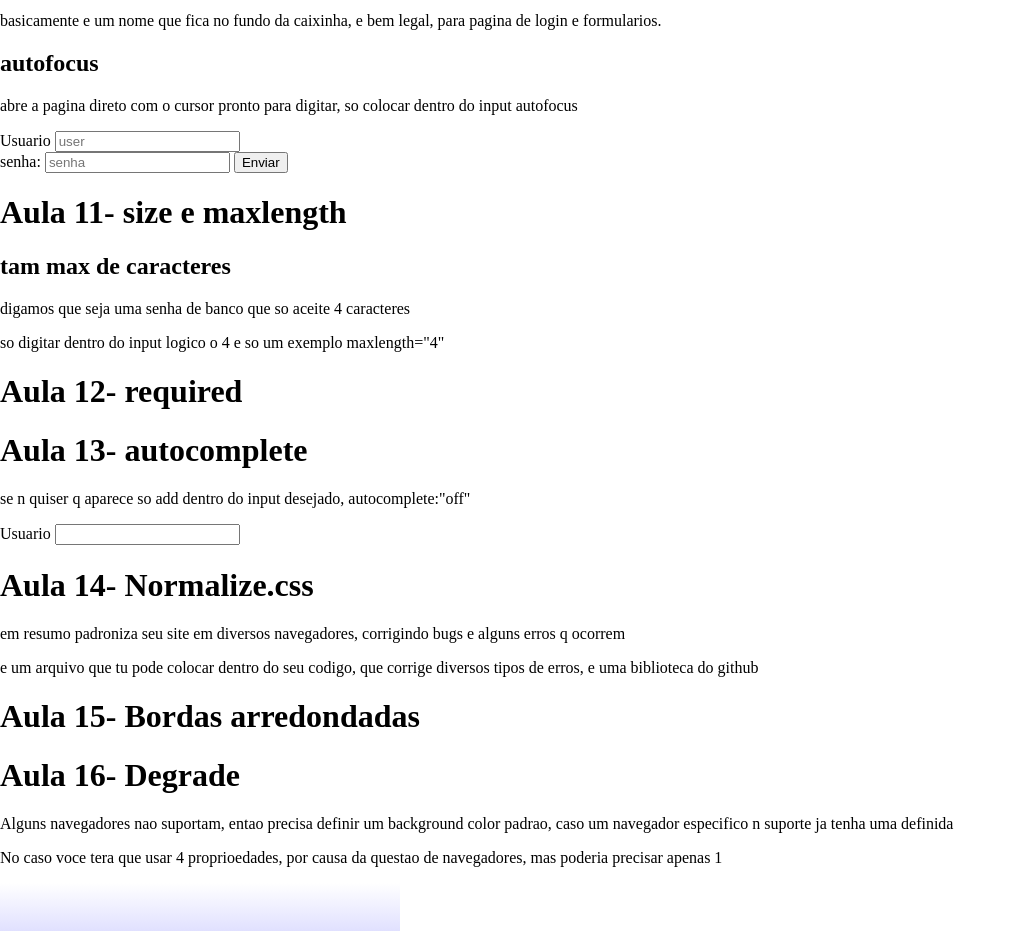
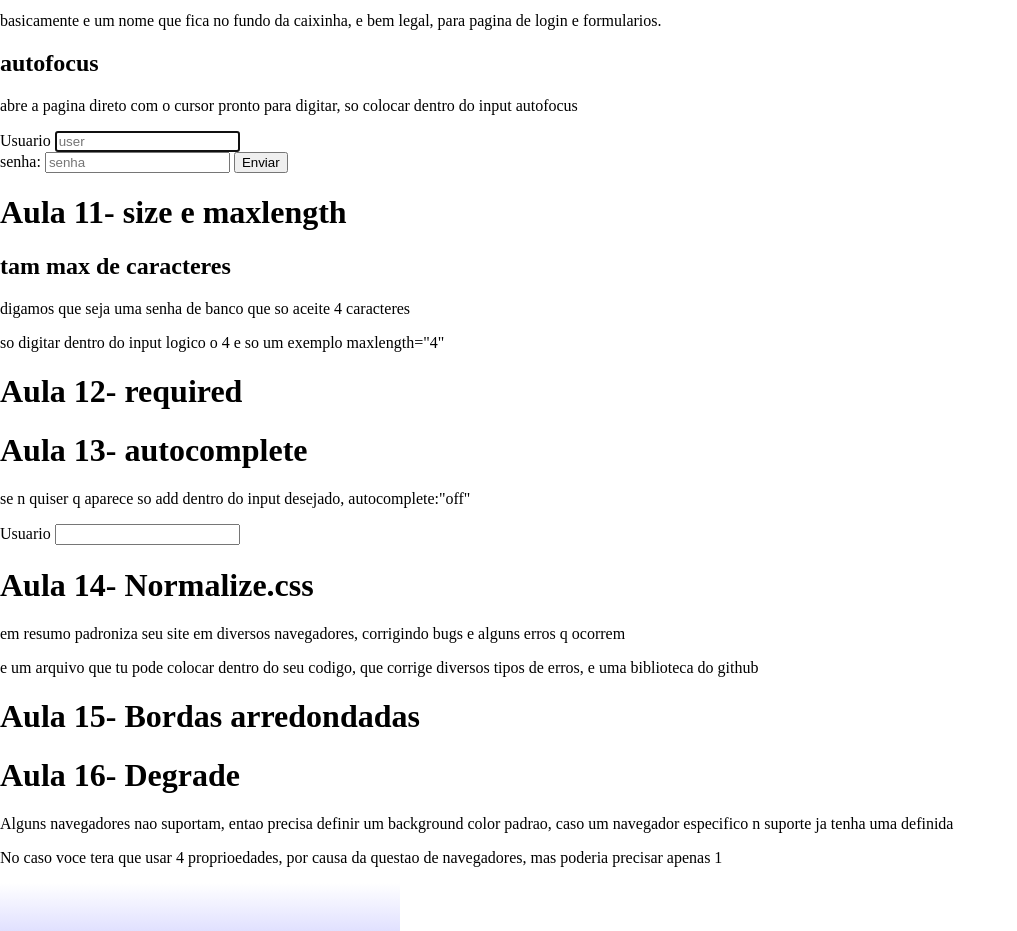
Before and after one commit to Gbharbor/html_css, a plain HTML site: page modulo 6/modulo6.html in a window 1280 px wide. Shown: the part 3460-4391 px from the top of the page, without its empty margins (0-1017 px from the left). Drawn offline with Linux system fonts and the light colour scheme.

Commit message:
organize some modulos

```diff
--- a/modulo 6/modulo6.html
+++ b/modulo 6/modulo6.html
@@ -130,7 +130,7 @@ de rodape e ja cria o espaço corretamente de um tamanho padrao de rodape</p>
 <div>
     <form action="index.html" method="get">
         <label for="username">Usuario</label>
-        <input type="text" name="username" id="username" required placeholder="user"/>
+        <input type="text" name="username" id="username"  autofocus required placeholder="user"/>
         <br>
         <label for="password">senha:</label>
             <input type="password" name="password" id="password" required placeholder="senha" maxlength="4">
```
Also changed, not shown: modulo 3 e 4/modulo3.html (+1 -1 lines), modulo 5/modulo5.html (+1 -1 lines).
